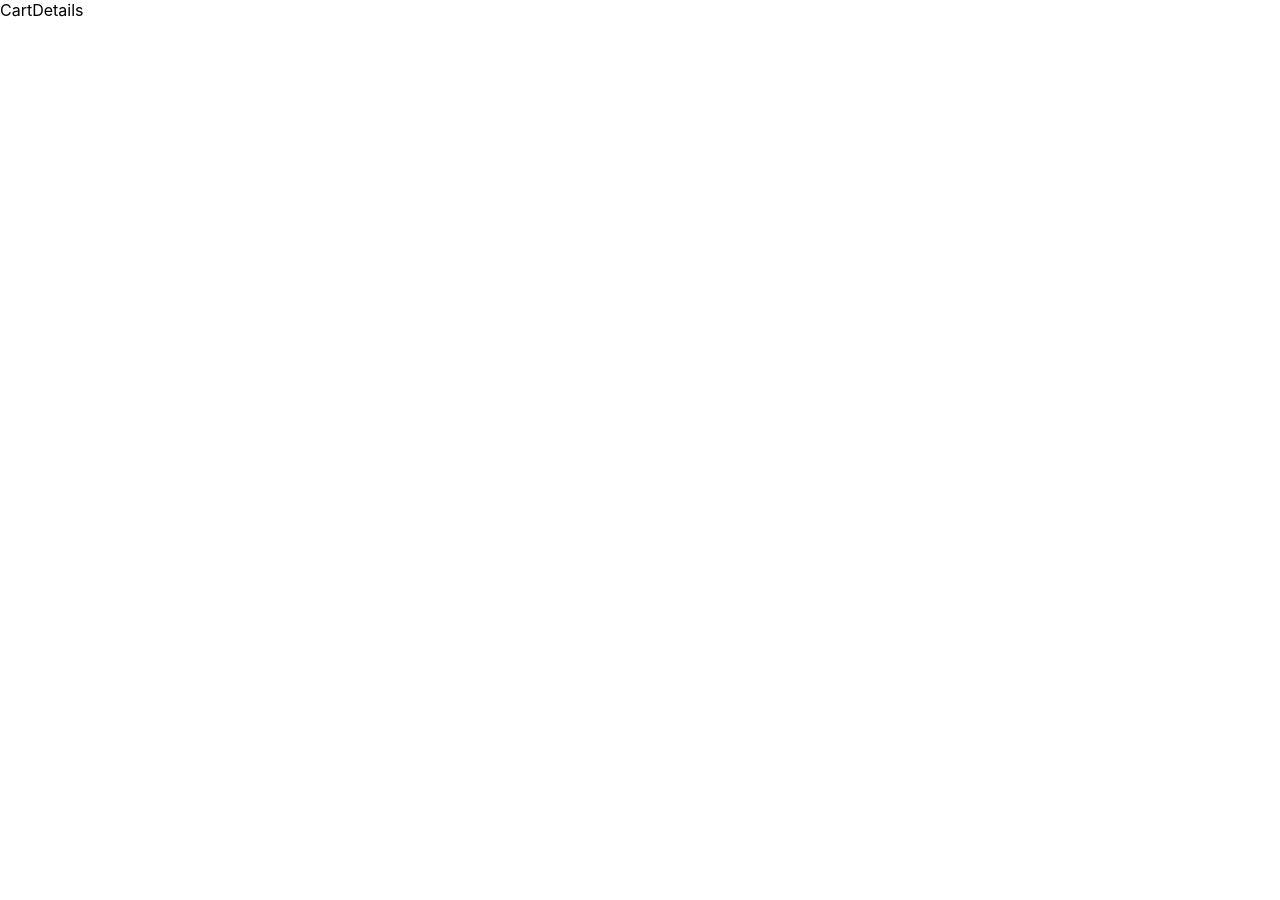
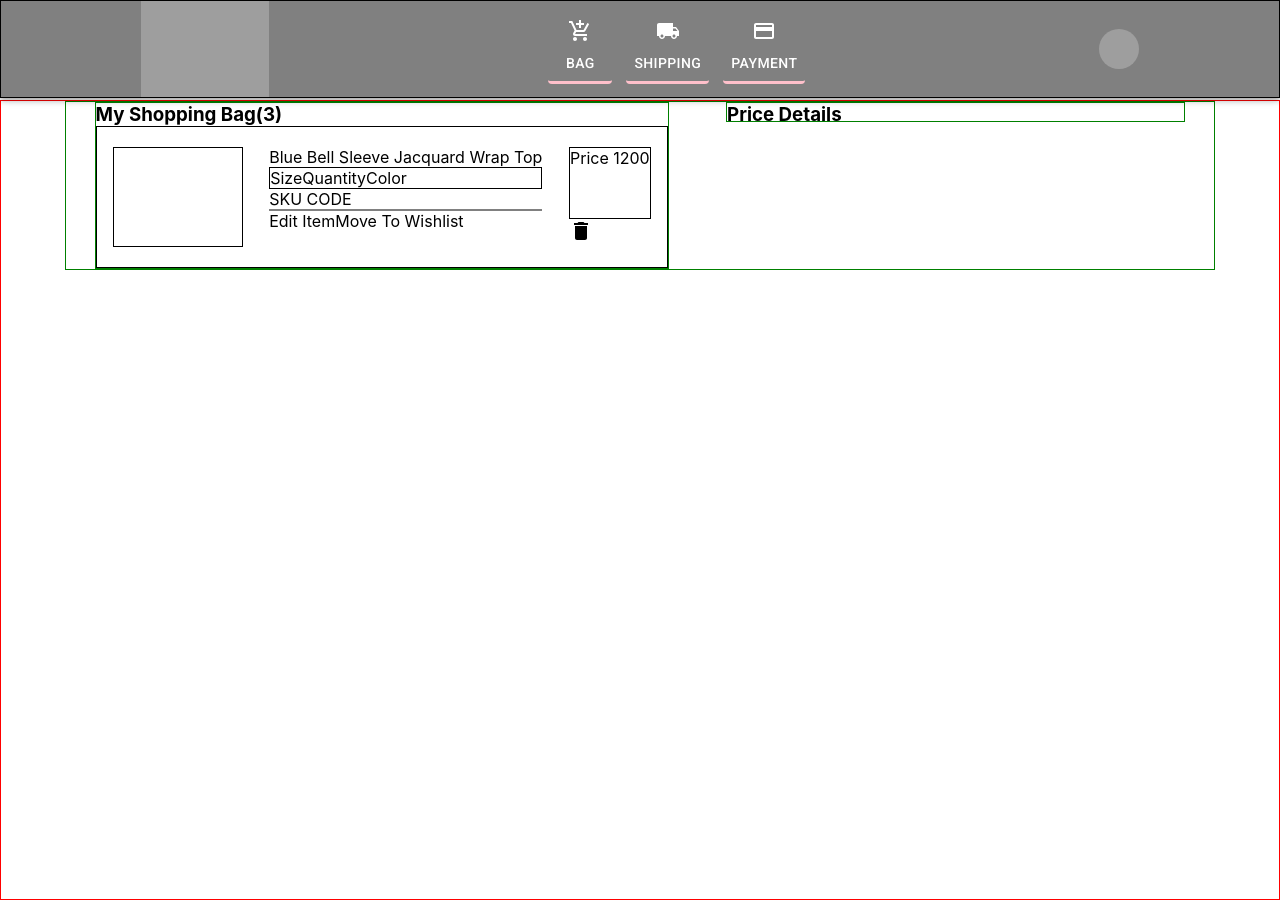
Before and after one commit to vkg6614/faballey-project-clone, a React (Create React App) app: page /cartDetails in a window 1280 px wide. Before the commit the page ends 800 px from the top, so only its background shows below. Built offline with nearby package versions, Linux system fonts and the light colour scheme; data requests are answered from the project's data file; grey boxes are pictures that could not be loaded.

Commit message:
cart page commit

```diff
--- a/src/components/CartDetails/CartDetails.css
+++ b/src/components/CartDetails/CartDetails.css
@@ -0,0 +1,45 @@
+.cartDetails-main-container {
+  border: 1px solid red;
+  height: 100vh;
+  margin-top: 100px;
+}
+
+.cartDetails-secondary-container {
+  width: 90%;
+  display: flex;
+  /* width: 60%; */
+  justify-content: space-around;
+  margin: 0 auto;
+  border: 1px solid green;
+}
+
+.single-pro {
+  padding: 20px 1em;
+  border: 1px solid black;
+  display: flex;
+  width: 100%;
+  justify-content: space-between;
+}
+.small-details {
+  border: 1px solid black;
+  display: flex;
+}
+.add-del-div {
+  display: flex;
+}
+.cartDetails-secondary-container .price {
+  border: 1px solid black;
+  padding-bottom: 50px;
+}
+
+.cartDetails-left-container {
+  border: 1px solid green;
+  /* height: 20px; */
+  width: 50%;
+}
+
+.cartDetails-right-container {
+  border: 1px solid green;
+  height: 20px;
+  width: 40%;
+}
--- a/src/components/CartDetails/CartDetails.jsx
+++ b/src/components/CartDetails/CartDetails.jsx
@@ -1,7 +1,53 @@
+import { Delete } from "@mui/icons-material";
 import React from "react";
+import ResponsiveAppBar from "../CartNavbar/CartNavbar";
+import "./CartDetails.css";
+import DeleteIcon from "@mui/icons-material/Delete";
 
 const CartDetails = () => {
-  return <div>CartDetails</div>;
+  return (
+    <div>
+      <ResponsiveAppBar />
+      <div className="cartDetails-main-container">
+        <div className="cartDetails-secondary-container">
+          <div className="cartDetails-left-container">
+            <h3>My Shopping Bag(3)</h3>
+            <div>
+              <div className="single-pro">
+                <div style={{ border: "1px solid black", width: "130px" }}>
+                  <img width="130px" src="" alt="" />
+                </div>
+                <div>
+                  <p>Blue Bell Sleeve Jacquard Wrap Top</p>
+                  <div className="small-details">
+                    <p>Size</p>
+                    <p>Quantity</p>
+                    <p>Color</p>
+                  </div>
+                  <div style={{ borderBottom: "2px solid grey" }}>
+                    <p>SKU CODE</p>
+                  </div>
+
+                  <div className="add-del-div">
+                    <p>Edit Item</p>
+                    <p>Move To Wishlist</p>
+                  </div>
+                </div>
+                <div>
+                  <p className="price">Price 1200</p>
+                  <DeleteIcon />
+                </div>
+              </div>
+            </div>
+          </div>
+          <div className="cartDetails-right-container">
+            <h3>Price Details</h3>
+            <div></div>
+          </div>
+        </div>
+      </div>
+    </div>
+  );
 };
 
 export default CartDetails;
--- /dev/null
+++ b/src/components/CartNavbar/CartNavbar.css
@@ -0,0 +1,12 @@
+.details-div {
+  display: flex;
+}
+.details-div button {
+  border-bottom: 3px solid pink;
+  margin-right: 1em;
+}
+
+.details-div button:hover {
+  color: pink;
+  border-bottom: black;
+}
--- /dev/null
+++ b/src/components/CartNavbar/CartNavbar.jsx
@@ -0,0 +1,111 @@
+import * as React from "react";
+import "./CartNavbar.css";
+import AppBar from "@mui/material/AppBar";
+import Box from "@mui/material/Box";
+import Toolbar from "@mui/material/Toolbar";
+import IconButton from "@mui/material/IconButton";
+import Typography from "@mui/material/Typography";
+import Menu from "@mui/material/Menu";
+import Container from "@mui/material/Container";
+import Avatar from "@mui/material/Avatar";
+import Button from "@mui/material/Button";
+import Tooltip from "@mui/material/Tooltip";
+import MenuItem from "@mui/material/MenuItem";
+import AddShoppingCartIcon from "@mui/icons-material/AddShoppingCart";
+import LocalShippingIcon from "@mui/icons-material/LocalShipping";
+import PaymentIcon from "@mui/icons-material/Payment";
+
+// const pages = ["Products", "Pricing", "Blog"];
+const pages = [
+  { id: 1, icon: <AddShoppingCartIcon />, text: "Bag" },
+  { id: 2, icon: <LocalShippingIcon />, text: "Shipping" },
+  { id: 3, icon: <PaymentIcon />, text: "Payment" },
+];
+
+const settings = ["Profile", "Account", "Dashboard", "Logout"];
+
+const ResponsiveAppBar = () => {
+  const [anchorElNav, setAnchorElNav] = React.useState(null);
+  const [anchorElUser, setAnchorElUser] = React.useState(null);
+
+  const handleOpenNavMenu = (event) => {
+    setAnchorElNav(event.currentTarget);
+  };
+  const handleOpenUserMenu = (event) => {
+    setAnchorElUser(event.currentTarget);
+  };
+
+  const handleCloseNavMenu = () => {
+    setAnchorElNav(null);
+  };
+
+  const handleCloseUserMenu = () => {
+    setAnchorElUser(null);
+  };
+
+  return (
+    <AppBar style={{ padding: "0", border: "1px solid black" }}>
+      <Container
+        maxWidth="xl"
+        style={{
+          backgroundColor: "grey",
+          padding: "0px",
+        }}
+      >
+        <Toolbar
+          style={{
+            display: "flex",
+            justifyContent: "space-around",
+            padding: "0",
+          }}
+        >
+          <img
+            style={{ width: "10%" }}
+            src="https://www.faballey.com/images/logo.png"
+            alt="faballey-img1"
+          />
+
+          <Box className="details-div">
+            {pages.map((page) => (
+              <Button key={page.id} sx={{ color: "white", display: "block" }}>
+                {page.icon}
+                <p>{page.text}</p>
+              </Button>
+            ))}
+          </Box>
+
+          <Box sx={{ flexGrow: 0 }}>
+            <Tooltip title="Open settings">
+              <IconButton onClick={handleOpenUserMenu} sx={{ p: 0 }}>
+                <Avatar alt="Remy Sharp" src="/static/images/avatar/2.jpg" />
+              </IconButton>
+            </Tooltip>
+            <Menu
+              sx={{ mt: "45px" }}
+              id="menu-appbar"
+              anchorEl={anchorElUser}
+              anchorOrigin={{
+                vertical: "top",
+                horizontal: "right",
+              }}
+              keepMounted
+              transformOrigin={{
+                vertical: "top",
+                horizontal: "right",
+              }}
+              open={Boolean(anchorElUser)}
+              onClose={handleCloseUserMenu}
+            >
+              {settings.map((setting) => (
+                <MenuItem key={setting} onClick={handleCloseUserMenu}>
+                  <Typography textAlign="center">{setting}</Typography>
+                </MenuItem>
+              ))}
+            </Menu>
+          </Box>
+        </Toolbar>
+      </Container>
+    </AppBar>
+  );
+};
+export default ResponsiveAppBar;
```
